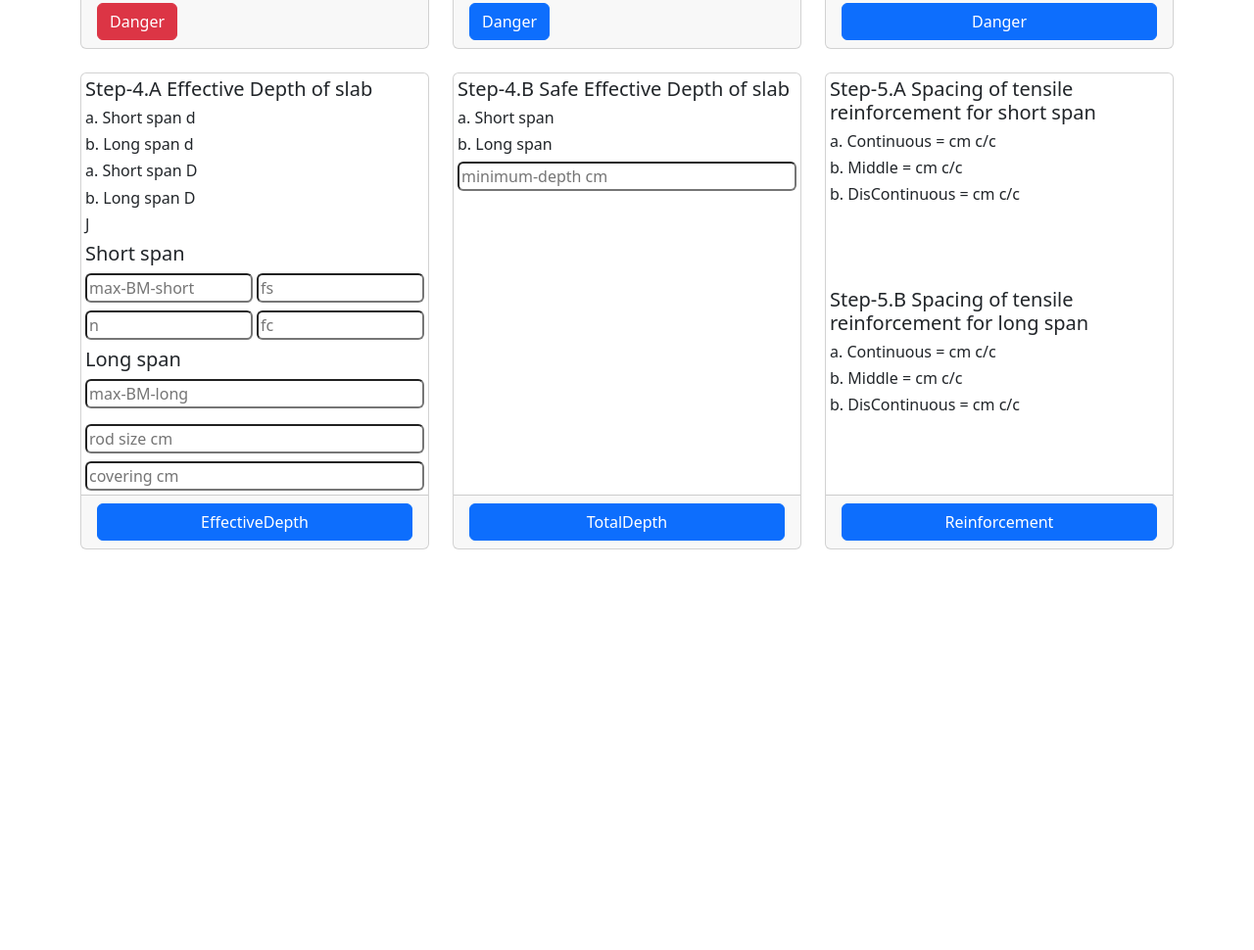
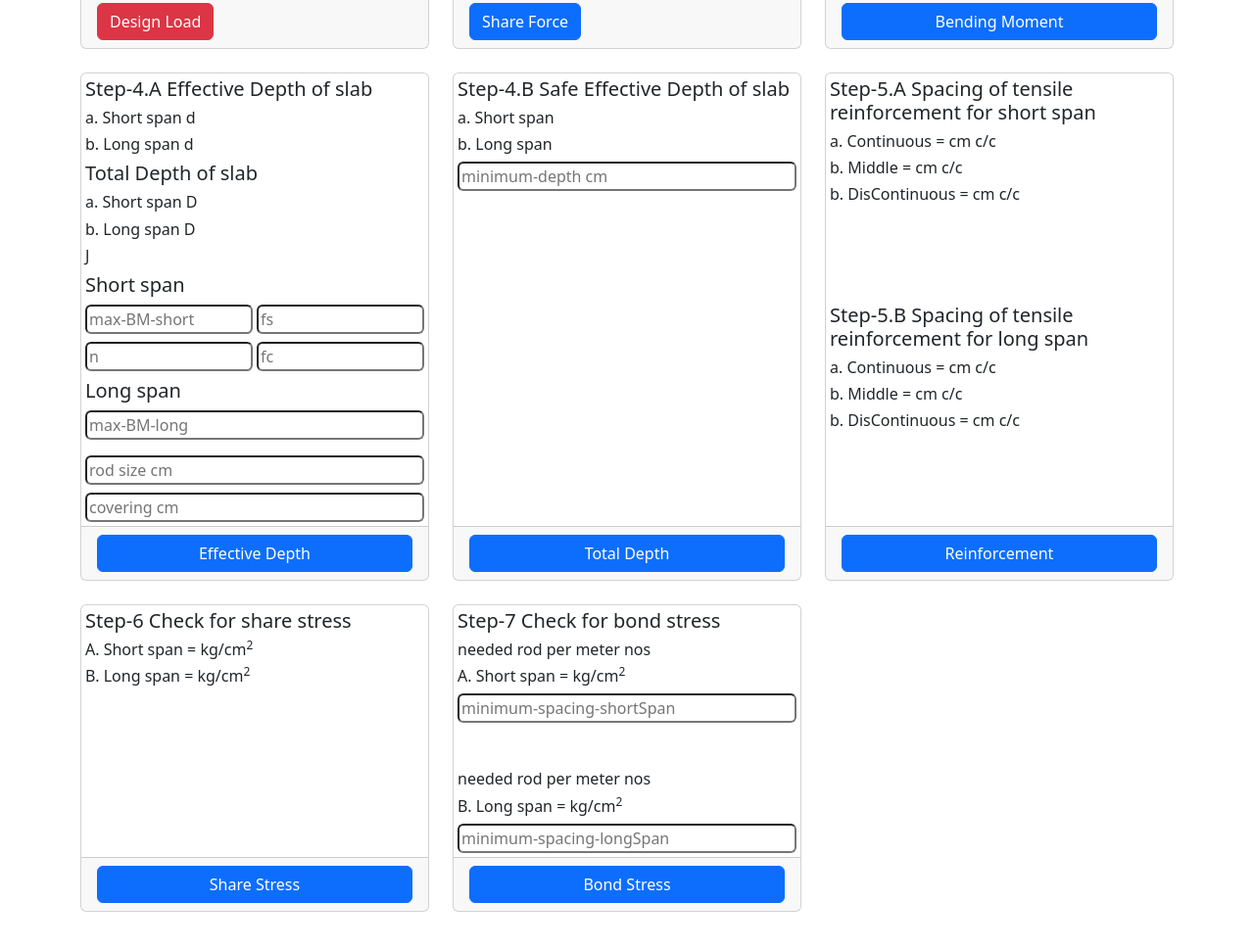
Before and after one commit to MD-HUMYUN-KABIR/design-of-structure-4-ex, a plain HTML site: page index.html in a window 1280 px wide. Shown: the part 622-1592 px from the top of the page at 98% size. Before the commit the page ends 1231 px from the top, so only its background shows below. Drawn offline with nearby package versions, Linux system fonts and the light colour scheme.

Commit message:
added step 7

```diff
--- a/index.html
+++ b/index.html
@@ -50,13 +50,13 @@
                   </div>
                 </div>
                 <div class="card-footer">
-                  <button onclick="calculateLoad()" type="button" class="btn btn-danger">Danger</button>
+                  <button onclick="calculateLoad()" type="button" class="btn btn-danger">Design Load</button>
                 </div>
               </div>
             </div>
-
+            <!--  -->
             <!-- Step-2 Maximum share force-->
-
+            <!--  -->
             <div class="col">
               <div class="card h-100">
                 <div class="card-body">
@@ -72,11 +72,13 @@
                   </div>
                 </div>
                 <div class="card-footer">
-                  <button onclick="calculateSF()" type="button" class="btn btn-primary">Danger</button>
+                  <button onclick="calculateSF()" type="button" class="btn btn-primary">Share Force</button>
                 </div>
               </div>
             </div>
+            <!--  -->
             <!-- Step-3 Maximum bending moment -->
+            <!--  -->
             <div class="col">
               <div class="card h-100">
                 <div class="card-body p-1">
@@ -121,7 +123,7 @@
                   </div>
                 </div>
                 <div class="card-footer">
-                  <button onclick="calculateBM()" type="button" class="btn btn-primary w-100">Danger</button>
+                  <button onclick="calculateBM()" type="button" class="btn btn-primary w-100">Bending Moment</button>
                 </div>
               </div>
             </div>
@@ -132,9 +134,10 @@
                   <h5 class="card-title">Step-4.A Effective Depth of slab</h5>
                   <h6>a. Short span d <span id="Short-span-EffectiveDepth" class="text-danger"></span></h6>
                   <h6>b. Long span d <span id="long-span-EffectiveDepth" class="text-danger"></span></h6>
+                  <h5 class="card-title"> Total Depth of slab</h5>
                   <h6>a. Short span D <span id="Short-span-TotalDepth" class="text-danger"></span></h6>
                   <h6>b. Long span D <span id="long-span-TotalDepth" class="text-danger"></span></h6>
-                  <h6>J <span id="j"></span></h6>
+                  <h6>J <span id="j" class="text-danger"></span></h6>
                   <div>
                     <h5>Short span</h5>
                     <div class="d-flex gap-1">
@@ -152,31 +155,34 @@
                     <h5>Long span</h5>
                     <input id="max-BM-long" class="rounded mb-2 w-100" type="text" placeholder="max-BM-long">
                     <input class="w-100 mt-2 rounded" type="text" id="rod-size" placeholder="rod size cm">
-                        <input class="w-100 mt-2 rounded" type="text" id="covering" placeholder="covering cm">
+                    <input class="w-100 mt-2 rounded" type="text" id="covering" placeholder="covering cm">
                   </div>
                 </div>
                 <div class="card-footer">
-                  <button onclick="calculateDepth()" type="button" class="btn btn-primary w-100">EffectiveDepth</button>
+                  <button onclick="calculateDepth()" type="button" class="btn btn-primary w-100">Effective Depth</button>
                 </div>
               </div>
             </div>
+            <!--  -->
             <!-- Step-4.B Safe Effective Depth of slab -->
+            <!--  -->
             <div class="col">
               <div class="card h-100">
                 <div class="card-body p-1">
                   <h5 class="card-title">Step-4.B Safe Effective Depth of slab</h5>
                   <h6>a. Short span <span id="Short-span-safe-effective-depth" class="text-danger"></span></h6>
                   <h6>b. Long span <span id="long-span-safe-effective-depth" class="text-danger"></span></h6>
-                  <input class="w-100 rounded" type="text" id="minimum-depth"
-                    placeholder="minimum-depth cm">
+                  <input class="w-100 rounded" type="text" id="minimum-depth" placeholder="minimum-depth cm">
                 </div>
                 <div class="card-footer">
                   <button onclick="calculateTotalDepth()" type="button"
-                    class="btn btn-primary w-100">TotalDepth</button>
+                    class="btn btn-primary w-100">Total Depth</button>
                 </div>
               </div>
             </div>
-            <!-- Step-4.B Area of tensile reinforcement -->
+            <!--  -->
+            <!-- Step-5 Area of tensile reinforcement -->
+            <!--  -->
             <div class="col">
               <div class="card h-100">
                 <div class="card-body p-1">
@@ -191,11 +197,50 @@
                   <h5 class="card-title">Step-5.B Spacing of tensile reinforcement for long span</h5>
                   <h6>a. Continuous = <span id="reinforcement-Continuous-long" class="text-danger"></span> cm c/c</h6>
                   <h6>b. Middle = <span id="reinforcement-Middle-long" class="text-danger"></span> cm c/c</h6>
-                  <h6>b. DisContinuous = <span id="reinforcement-DisContinuous-long" class="text-danger"></span> cm c/c</h6>
+                  <h6>b. DisContinuous = <span id="reinforcement-DisContinuous-long" class="text-danger"></span> cm c/c
+                  </h6>
                 </div>
                 <div class="card-footer">
                   <button onclick="calculateReinforcement()" type="button"
                     class="btn btn-primary w-100">Reinforcement</button>
+                </div>
+              </div>
+            </div>
+            <!--  -->
+            <!-- Step-6 Check for share stress -->
+            <!--  -->
+            <div class="col">
+              <div class="card h-100">
+                <div class="card-body p-1">
+                  <!--show result -->
+                  <h5 class="card-title">Step-6 Check for share stress </h5>
+                  <h6>A. Short span = <span id="share-stress-short-span" class="text-danger"></span> kg/cm<sup>2</sup></h6>
+                  <h6>B. Long span = <span id="share-stress-long-span" class="text-danger"></span> kg/cm<sup>2</sup></h6>
+                </div>
+                <div class="card-footer">
+                  <button onclick="calculateShareStress()" type="button"
+                    class="btn btn-primary w-100">Share Stress</button>
+                </div>
+              </div>
+            </div>
+            <!--  -->
+            <!-- Step-6 Check for bond stress -->
+            <!--  -->
+            <div class="col">
+              <div class="card h-100">
+                <div class="card-body p-1">
+                  <!--show result -->
+                  <h5 class="card-title">Step-7 Check for bond stress </h5>
+                  <h6 >needed rod per meter <span id="needed-rod-short"></span> nos</h6>
+                  <h6>A. Short span = <span id="bond-stress-short-span" class="text-danger"></span> kg/cm<sup>2</sup></h6>
+                  <input class="w-100 rounded" type="text" id="minimum-spacing-short-span" placeholder="minimum-spacing-shortSpan">
+                  <h6 class="mt-5">needed rod per meter <span id="needed-rod-long"></span> nos</h6>
+                  <h6>B. Long span = <span id="bond-stress-long-span" class="text-danger"></span> kg/cm<sup>2</sup></h6>
+                  <input class="w-100 rounded" type="text" id="minimum-spacing-long-span" placeholder="minimum-spacing-longSpan">
+                </div>
+                <div class="card-footer">
+                  <button onclick="calculateBondStress()" type="button"
+                    class="btn btn-primary w-100">Bond Stress</button>
                 </div>
               </div>
             </div>
--- a/index.js
+++ b/index.js
@@ -17,13 +17,13 @@ const calculateLoad = () => {
 
 // input value//
 const getInputValue = (id) => {
-    const numberValue = parseFloat(document.getElementById(id).value);
-    return numberValue;
+   const numberValue = parseFloat(document.getElementById(id).value);
+   return numberValue;
 }
 
 const getInnerText = (id) => {
-    const innerTextNumber =  parseFloat(document.getElementById(id).innerText);
-    return innerTextNumber;
+   const innerTextNumber = parseFloat(document.getElementById(id).innerText);
+   return innerTextNumber;
 }
 // set inner text //
 const setInnerText = (id, value) => {
@@ -130,7 +130,7 @@ const calculateReinforcement = () => {
    const ds = getInnerText('Short-span-safe-effective-depth');
    const rs = getInputValue('rod-size');
    const As_continuous = m_continuous / (fs * j * ds);
-   const as = ((3.14 * (rs*rs)) / 4);
+   const as = ((3.14 * (rs * rs)) / 4);
    const s_continuous = Math.floor(Math.round((100 * as) / As_continuous));
    setInnerText('reinforcement-Continuous', s_continuous);
    // middle
@@ -161,3 +161,47 @@ const calculateReinforcement = () => {
    const s_discontinuous_long = Math.floor(Math.round((100 * as) / As_discontinuous_long));
    setInnerText('reinforcement-DisContinuous-long', s_discontinuous_long);
 }
+
+//////////////////////
+// calculateShareStress
+//////////////////////
+const calculateShareStress = () => {
+// short
+const ds = getInnerText('Short-span-safe-effective-depth');
+const Vs = getInnerText('result-shortSpan-sf');
+const vs = Vs / (100 * ds);
+setInnerText('share-stress-short-span', vs);
+
+const dl = getInnerText('long-span-safe-effective-depth');
+const Vl = getInnerText('result-longSpan-sf');
+const vl = Vl / (100 * dl);
+setInnerText('share-stress-long-span', vl);
+}
+
+// /////////////////////////
+// calculateBondStress
+////////////////////////////
+const calculateBondStress = () => {
+   //short
+   const j = getInnerText('j');
+   const rs = getInputValue('rod-size');
+   const Spacing_short = getInputValue('minimum-spacing-short-span');
+   const ds = getInnerText('Short-span-safe-effective-depth');
+   const Vs = getInnerText('result-shortSpan-sf');
+   const rodNos = 100 / Spacing_short;
+   setInnerText('needed-rod-short', rodNos);
+   const perimeter = rodNos * 3.14 * rs;
+   const us = Vs / (perimeter * j * ds);
+   setInnerText('bond-stress-short-span', us);
+
+   //long
+   const Spacing_long = getInputValue('minimum-spacing-long-span');
+   const dl = getInnerText('long-span-safe-effective-depth');
+   const Vl = getInnerText('result-longSpan-sf');
+   const rodNosLong = 100 / Spacing_long;
+   setInnerText('needed-rod-long', rodNosLong);
+   const perimeterLong = rodNosLong * 3.14 * rs;
+   const ul = Vl / (perimeterLong * j * dl);
+   setInnerText('bond-stress-long-span', ul);
+
+}
```
